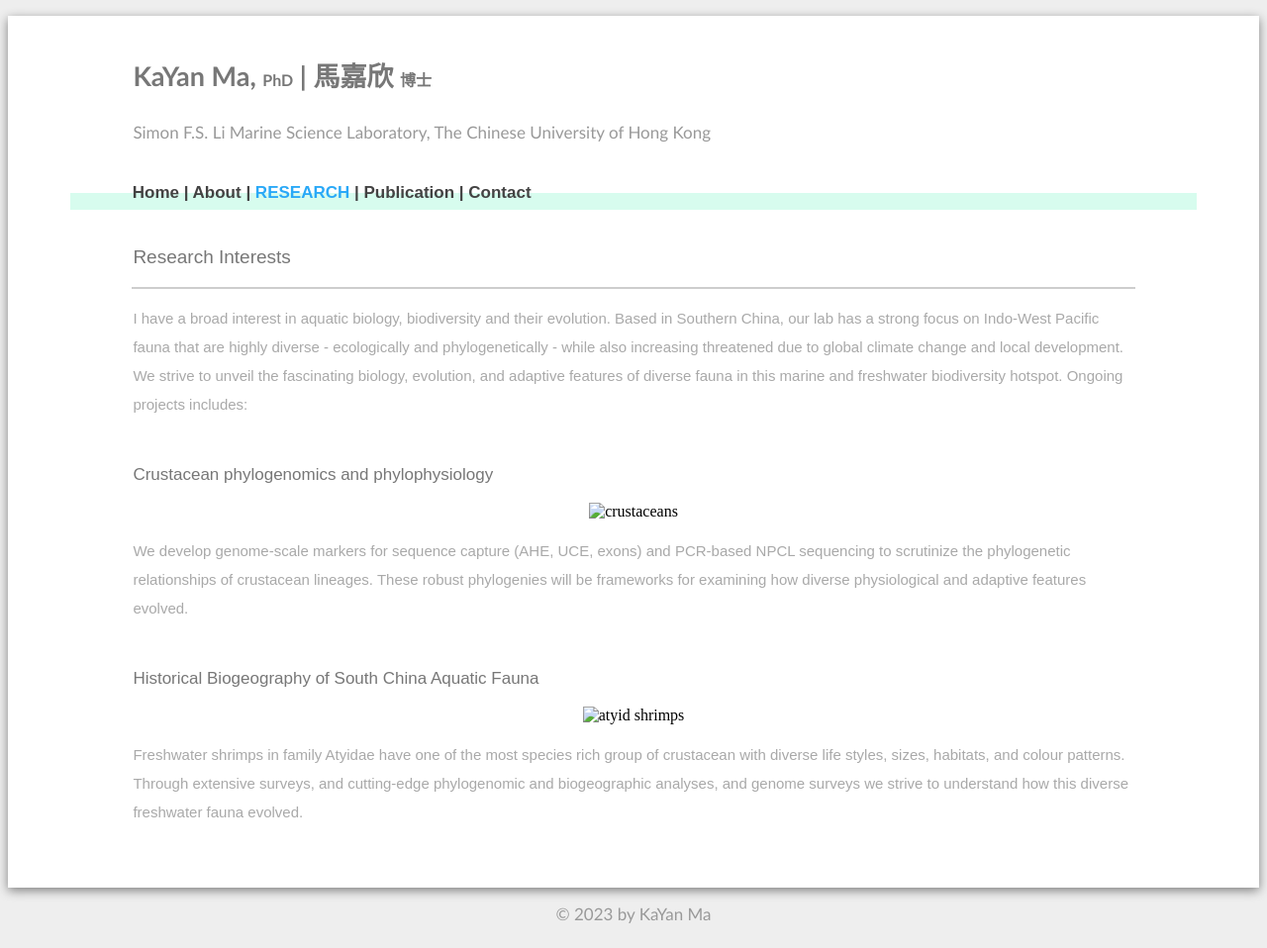
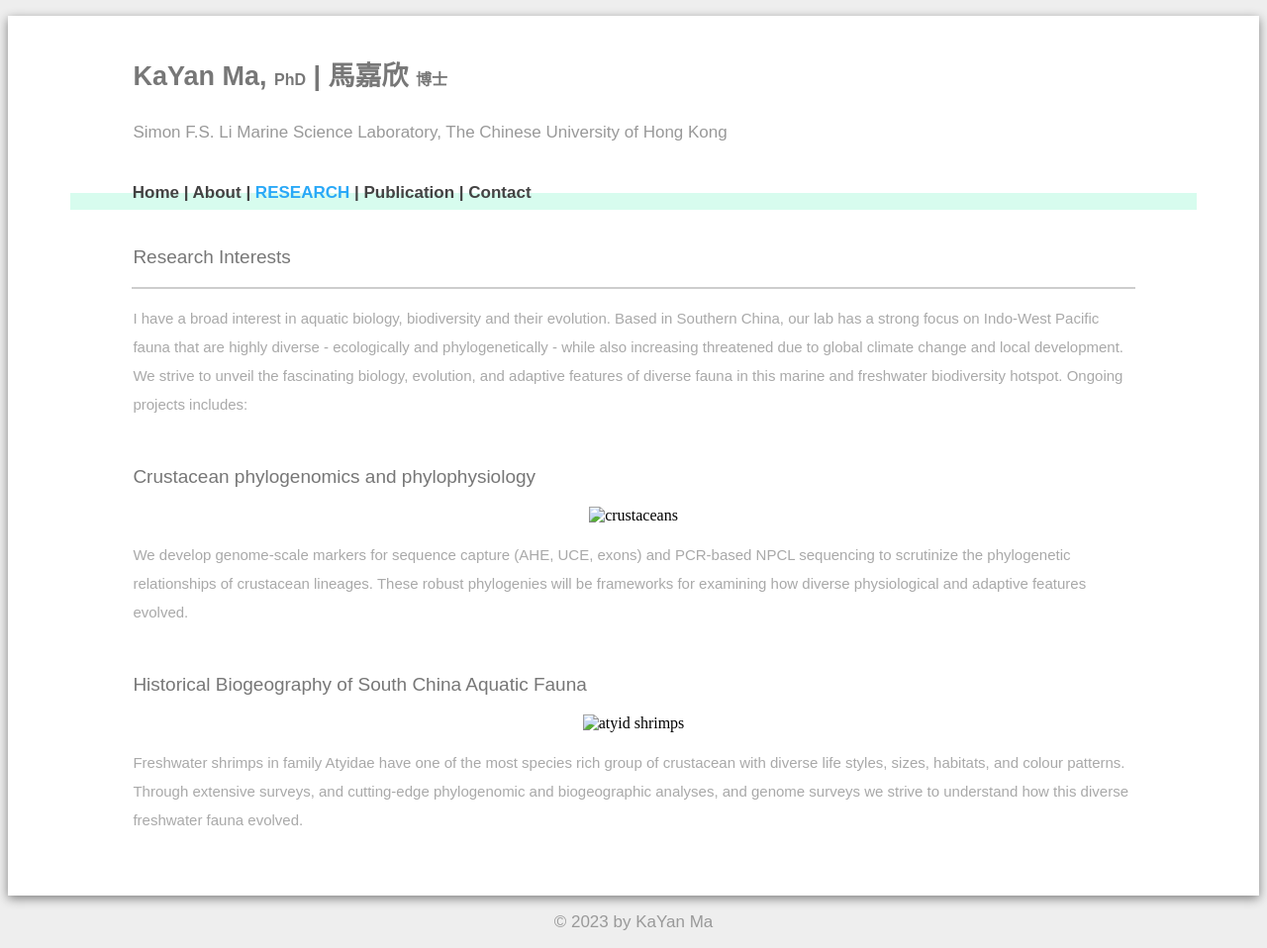
Before and after one commit to makayana/makayana.github.io, a Jekyll site: the page built from research.html, in a window 1280 px wide. Shown: the whole page at 99% size. Built offline with Jekyll 4.4.1, drawn with Linux system fonts in a browser that asks for light colours.

Commit message:
Update style.css

```diff
--- a/css/style.css
+++ b/css/style.css
@@ -5,15 +5,15 @@
 	box-shadow:00px 3px 10px grey;
 }
 #Head {
-	font: bold 27px/32px calibri, Microsoft Yahei, sans-serif;
-	font-size: min(4.5vw, 27px);
+	font: bold 27px/32px century gothic, Microsoft Yahei, sans-serif;
+	font-size: min(5vw, 27px);
 	color: #777777;
 	margin-left: 10%;
 	margin-right: 10%;
 }
 #Subhead {
-	font: 17px/19px calibri, Microsoft Yahei, sans-serif;
-	font-size: min(3.2vw, 17px);
+	font: 17px/19px century gothic, Microsoft Yahei, sans-serif;
+	font-size: min(3.5vw, 17px);
 	color: #999999;
 	margin-left: 10%;
 	margin-right: 10%;
@@ -39,12 +39,14 @@
 }
 #texthead{
 	font: 19px/22px century gothic, Microsoft Yahei, sans-serif;
+	font-size: min(3.2vw, 19px);
 	color: #777777;
 	margin-left: 10%;
 	margin-right: 10%;
 }
 #textmain{
 	font: 17px/22px century gothic, Microsoft Yahei, sans-serif;
+	font-size: min(3.2vw, 19px);
 	color: #777777;
 	margin-left: 10%;
 	margin-right: 10%;
```
